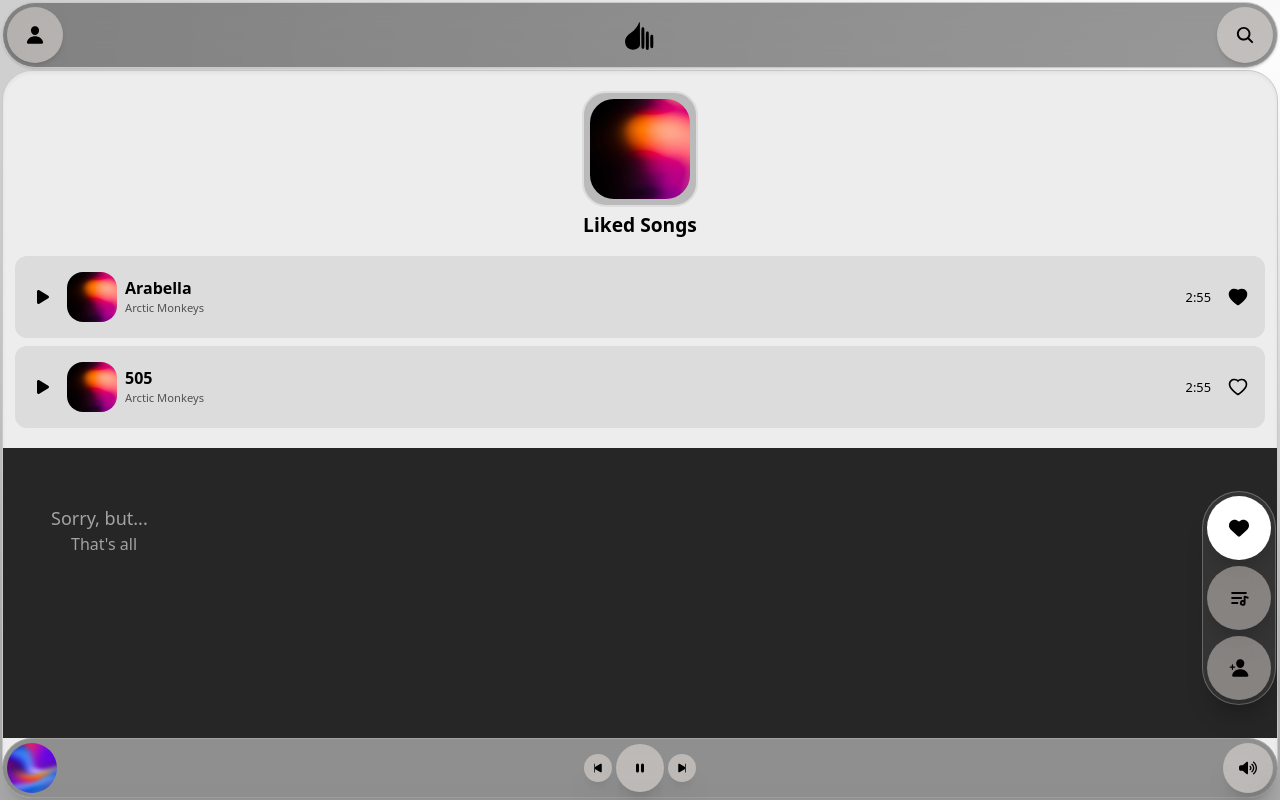
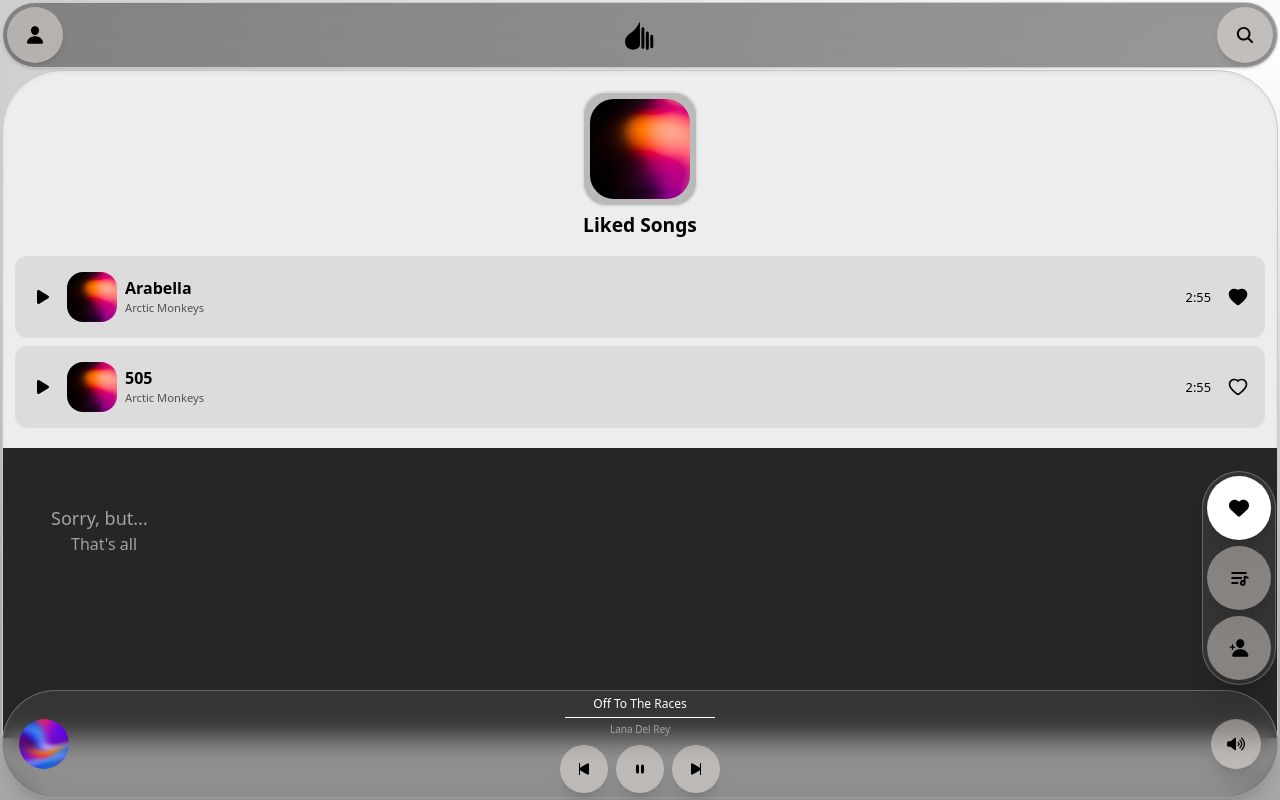
Before and after one commit to el1ght/charton-experimental, a Next.js app: page /liked in a window 1280 px wide. Both pictures are taken after a click on the button 1238 px from the left and 296 px from the top of the page. Built offline with nearby package versions, Linux system fonts and the light colour scheme.

Commit message:
player reworked

```diff
--- a/components/Content.tsx
+++ b/components/Content.tsx
@@ -9,7 +9,7 @@ const Content: React.FC<ContentProps> = ({
     children
 }) => {
     return (
-        <main className={'h-full rounded-[30px] overflow-y-auto shadow-inner bg-[#ededed] border border-[#c9c9c9] box main'}>
+        <main className={'h-full rounded-[60px] overflow-y-auto shadow-inner bg-[#ededed] border border-[#c9c9c9] box main'}>
             {children}
             <Footer />
         </main>
--- a/components/PlayerContent.tsx
+++ b/components/PlayerContent.tsx
@@ -23,22 +23,27 @@ const PlayerContent: React.FC<PlayerContentProps> = ({
 
     return (
         <>
-            <div className={'w-full bg-[#424242]/[.55] backdrop-blur-md p-1 rounded-full flex justify-between items-center border border-[#c9c9c9]/[.35] gap-x-2 shadow-xl'}>
+            <div className={'w-full bg-[#424242]/[.55] backdrop-blur-md px-4 py-1 rounded-full flex justify-between items-center border border-[#c9c9c9]/[.35] gap-x-2 shadow-xl'}>
                     <div>
                         <Image className={'w-[50px] h-[50px] rounded-full'} src={'/images/favBg-5.jpg'} alt={'image'} width={30} height={30} />
                     </div>
                     {/*<div onClick={() => {}} className={'shadow-xl bg-[#FFF8F2]/[.4] flex items-center justify-center rounded-full cursor-pointer p-3'}>*/}
                     {/*    <TbRepeat size={16} />*/}
                     {/*</div>*/}
-                    <div className={'flex items-center gap-x-1'}>
-                        <div onClick={() => {}} className={'shadow-xl bg-[#FFF8F2]/[.4] flex items-center justify-center rounded-full cursor-pointer p-2'}>
-                            <IoPlaySkipBack size={12} />
-                        </div>
-                        <div className={'cursor-pointer flex items-center justify-center bg-[#FFF8F2]/[.4] transition shadow-xl hover:bg-white rounded-full p-4'}>
-                            <Icon size={16} />
-                        </div>
-                        <div onClick={() => {}} className={'shadow-xl bg-[#FFF8F2]/[.4] flex items-center justify-center rounded-full cursor-pointer p-2'}>
-                            <IoPlaySkipForward size={12} />
+                    <div className={'flex flex-col items-center'}>
+                        <p className={'text-[12px]   text-white text-center'}>Off To The Races</p>
+                        <div className={'w-[150px] h-[1px] bg-white my-1'}></div>
+                        <p className={'text-neutral-400 text-[10px] block mb-2'}>Lana Del Rey</p>
+                        <div className={'flex flex-row items-center gap-x-2'}>
+                            <div onClick={() => {}} className={'shadow-xl bg-[#FFF8F2]/[.4] flex items-center justify-center rounded-full cursor-pointer p-4'}>
+                                <IoPlaySkipBack size={16} />
+                            </div>
+                            <div className={'cursor-pointer flex items-center justify-center bg-[#FFF8F2]/[.4] transition shadow-xl hover:bg-white rounded-full p-4'}>
+                                <Icon size={16} />
+                            </div>
+                            <div onClick={() => {}} className={'shadow-xl bg-[#FFF8F2]/[.4] flex items-center justify-center rounded-full cursor-pointer p-4'}>
+                                <IoPlaySkipForward size={16} />
+                            </div>
                         </div>
                     </div>
                     <div className={'cursor-pointer flex items-center justify-center bg-[#FFF8F2]/[.4] shadow-xl rounded-full p-4'}>
--- a/components/Sidebar.tsx
+++ b/components/Sidebar.tsx
@@ -29,7 +29,7 @@ const Sidebar = () => {
     ], [pathname])
 
     return (
-            <div className="absolute right-1 bottom-[95px] p-1 bg-[#424242]/[.55] backdrop-blur-md rounded-full shadow-xl z-10 border border-[#c9c9c9]/[.35]">
+            <div className="absolute right-1 bottom-[115px] p-1 bg-[#424242]/[.55] backdrop-blur-md rounded-full shadow-xl z-10 border border-[#c9c9c9]/[.35]">
                 <div className="flex flex-col gap-y-1.5">
                     {
                         routes.map((item) => (
```
